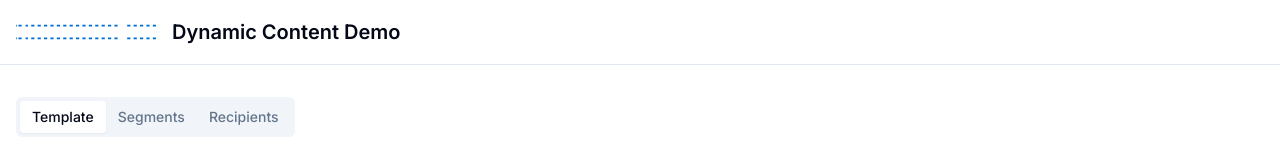
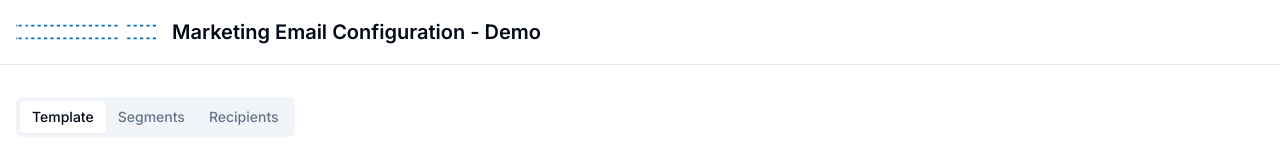
Before and after one commit to richlin/dynamic_content_demo, a Next.js app: page / in a window 1280 px wide. Shown: the top 151 px of the page. Built offline with nearby package versions, Linux system fonts and the light colour scheme.

Commit message:
Update header

```diff
--- a/src/app/layout.tsx
+++ b/src/app/layout.tsx
@@ -5,7 +5,7 @@ import "./globals.css";
 const inter = Inter({ subsets: ["latin"] });
 
 export const metadata: Metadata = {
-  title: "Dynamic Content Demo - American Express",
+  title: "Marketing Email Configuration Demo - American Express",
   description: "Email template personalization demo for American Express",
 };
 
--- a/src/app/page.tsx
+++ b/src/app/page.tsx
@@ -15,7 +15,7 @@ export default function Page() {
             height={40}
             priority
           />
-          <h1 className="text-xl font-semibold">Dynamic Content Demo</h1>
+          <h1 className="text-xl font-semibold">Marketing Email Configuration - Demo</h1>
         </div>
       </header>
 
```
